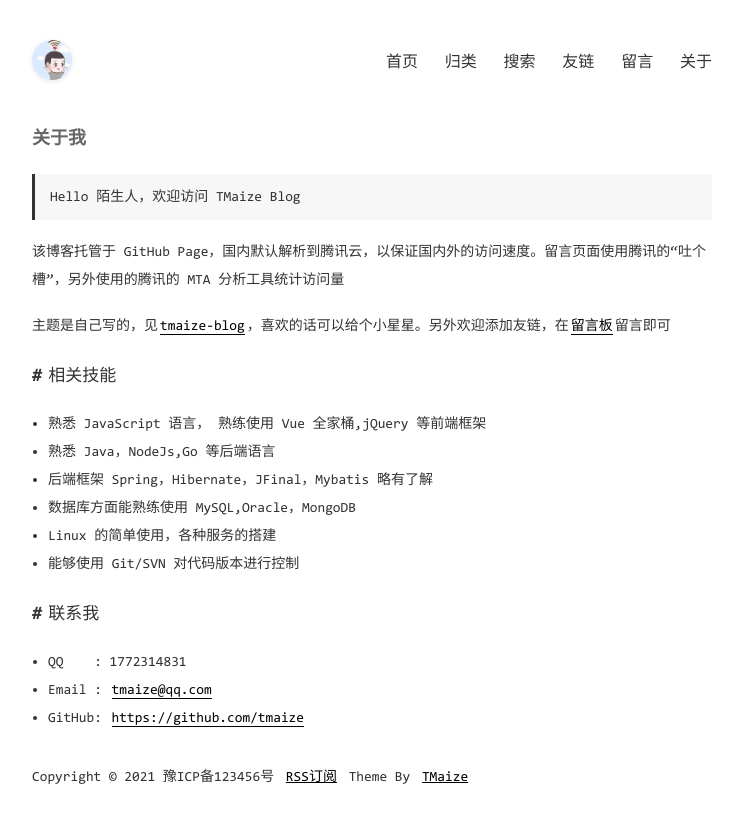
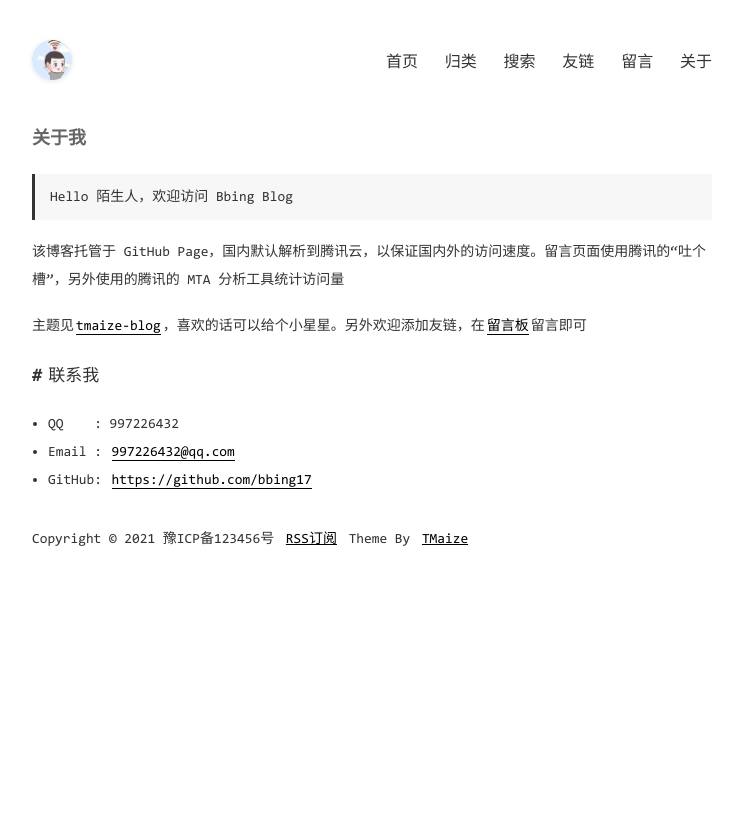
Before and after one commit to bbing17/bbing17.github.io, a Jekyll site: the page built from pages/about.md, in a window 1280 px wide. Shown: the top 823 px of the page, without its empty margins (268-1011 px from the left). Built offline with Jekyll 4.4.1, drawn with Linux system fonts in a browser that asks for light colours; comment, search, counter and statistics services are not loaded.

Commit message:
Update about.md

```diff
--- a/pages/about.md
+++ b/pages/about.md
@@ -3,30 +3,17 @@ layout: mypost
 title: 关于我
 ---
 
-> Hello 陌生人，欢迎访问 TMaize Blog
+> Hello 陌生人，欢迎访问 Bbing Blog
 
 该博客托管于 GitHub Page，国内默认解析到腾讯云，以保证国内外的访问速度。留言页面使用腾讯的“吐个槽”，另外使用的腾讯的 MTA 分析工具统计访问量
 
-主题是自己写的，见[tmaize-blog](https://github.com/TMaize/tmaize-blog)，喜欢的话可以给个小星星。另外欢迎添加友链，在[留言板](chat.html)留言即可
+主题见[tmaize-blog](https://github.com/TMaize/tmaize-blog)，喜欢的话可以给个小星星。另外欢迎添加友链，在[留言板](chat.html)留言即可
 
-## 相关技能
-
-- 熟悉 JavaScript 语言， 熟练使用 Vue 全家桶,jQuery 等前端框架
-
-- 熟悉 Java，NodeJs,Go 等后端语言
-
-- 后端框架 Spring，Hibernate，JFinal，Mybatis 略有了解
-
-- 数据库方面能熟练使用 MySQL,Oracle，MongoDB
-
-- Linux 的简单使用，各种服务的搭建
-
-- 能够使用 Git/SVN 对代码版本进行控制
 
 ## 联系我
 
-- QQ&nbsp;&nbsp;&nbsp;&nbsp;: 1772314831
+- QQ&nbsp;&nbsp;&nbsp;&nbsp;: 997226432
 
-- Email&nbsp;: [tmaize@qq.com](http://mail.qq.com/cgi-bin/qm_share?t=qm_mailme&email=YBQNAQkaBSAREU4DDw0)
+- Email&nbsp;: [997226432@qq.com](http://mail.qq.com/cgi-bin/qm_share?t=qm_mailme&email=YBQNAQkaBSAREU4DDw0)
 
-- GitHub: [https://github.com/tmaize](https://github.com/tmaize)
+- GitHub: [https://github.com/bbing17](https://github.com/bbing17)
```
